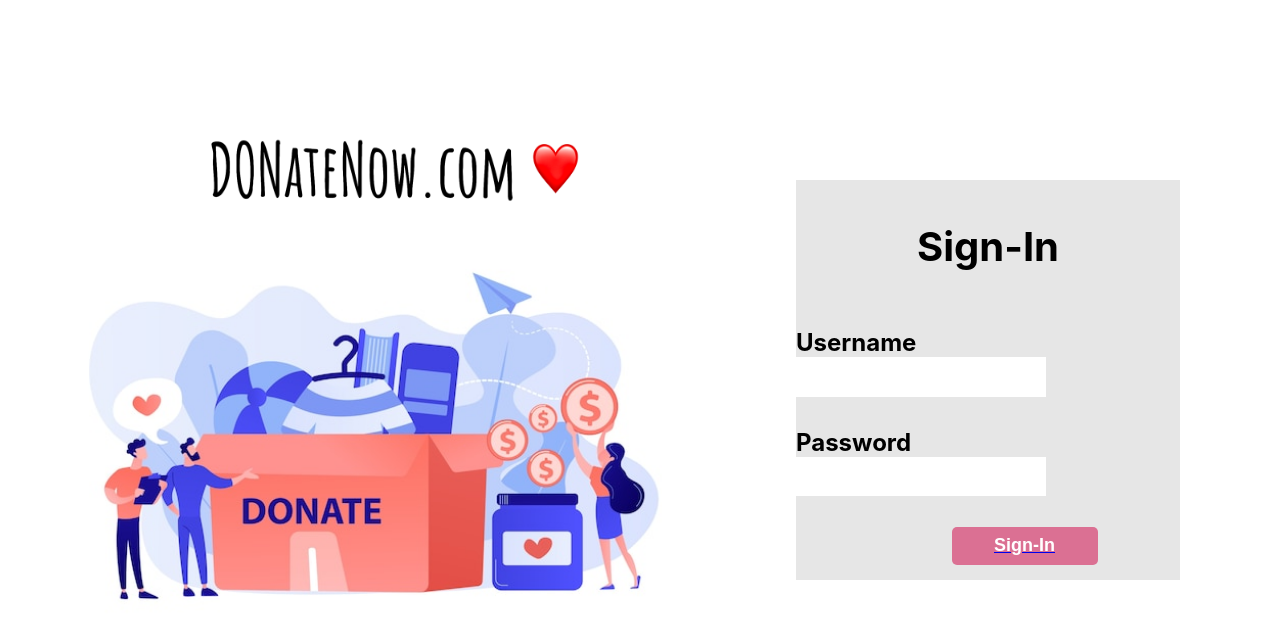
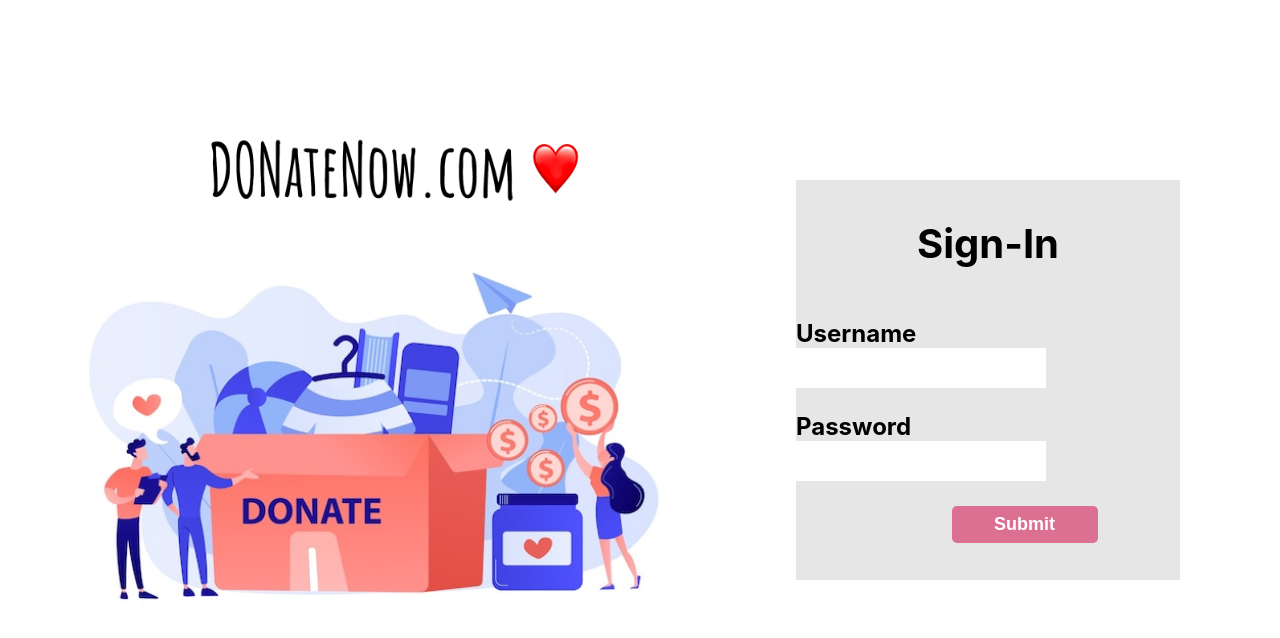
Before and after one commit to quick2063706271/DonateNow, a React (Create React App) app in the folder client/: page /login in a window 1280 px wide. Shown: the top 638 px of the page. Built offline with nearby package versions, Linux system fonts and the light colour scheme.

Commit message:
Added login page functionality

```diff
--- a/client/src/react-components/LoginPage/index.js
+++ b/client/src/react-components/LoginPage/index.js
@@ -1,10 +1,78 @@
 import React from "react";
 import "./styles.css";
-import { Link } from 'react-router-dom';
+import { Link, Navigate } from 'react-router-dom';
 import logo from './logo.png';
 import loginImage from './LoginPageImage.jpeg';
 
 class LoginPage extends React.Component {
+
+    constructor(props){
+        super(props);
+        this.state = {
+            username: "",
+            password: "",
+            errormsg: false,
+            valid: false
+        }
+    }
+
+    handleInputChange(event) {
+        const target = event.target
+        const value = target.value
+        const name = target.name
+        this.setState({
+            [name]: value
+        })
+    }
+
+    handleClick (event) {
+        // Get usernames and passwords from server
+        // Code below requires server call
+        const database = [
+            {
+                username: "user@user.com",
+                password: "user"
+            },
+            {
+                username: "admin@admin.com",
+                password: "admin"
+            }
+        ];
+
+        // Find user in database
+        const userData = database.find((user) => user.username === this.state.username);
+
+        // Verify user information
+        if (userData) {
+            if (userData.password !== this.state.password) {
+                // Invalid password
+                console.log("invalid password")
+                this.setState({
+                    errormsg: true
+                })
+            } else {
+                console.log("valid")
+                this.setState({
+                    valid: true
+                })
+            }
+        } else {
+            // Username not found
+            //setErrorMessages({ name: "uname", message: errors.uname });
+            console.log("username not found")
+            this.setState({
+                errormsg: true
+            })
+        }
+
+    }
+
+    renderErrorMessage () {
+        (<div className="error">Username or password is incorrect.</div>)
+    }
+
+
+
     render() {
       return (
         <div className="loginPage">
@@ -14,18 +82,25 @@ class LoginPage extends React.Component {
                 <h1 className="login-form-header">Sign-In</h1>
                     <div>
                         <label className="login-form-text"><b>Username</b></label>
-                        <input type="text" className="login-form-field"/>
+                        <input type="text" name="username" className="login-form-field" value={this.state.username} onChange = {event => this.handleInputChange(event)} required/>
                     </div>
                     <div>
                         <label className="login-form-text"><b>Password</b></label>
-                        <input type="password" className="login-form-field"/>
+                        <input type="password" name="password" className="login-form-field" value={this.state.password} onChange = {event => this.handleInputChange(event)} required/>
+                    </div>
+                    <div>
+                        <input type="submit" name="submit" className="login-form-submit" onClick={(event) => this.handleClick(event)}/>
+                        {this.state.valid ? <Navigate to='/home'/> : null}
+                    </div>
+                    <div>
+                        {this.state.errormsg ? <div className="login-form-error">Username or password is incorrect.</div> : null}
                     </div>
 
-                    <Link to={'/navigationmenu'}>
+                    {/*<Link to={'/navigationmenu'}>
                         <button className="login-form-submit">
                             Sign-In
                         </button>
-                    </Link>
+                    </Link>*/}
             </main>
 
         </div>
--- a/client/src/react-components/LoginPage/styles.css
+++ b/client/src/react-components/LoginPage/styles.css
@@ -58,3 +58,8 @@
     font-weight: bold;
     background-color: PaleVioletRed;
   }
+
+  .login-form-error {
+      font-size: small;
+      color: red;
+    }
```
